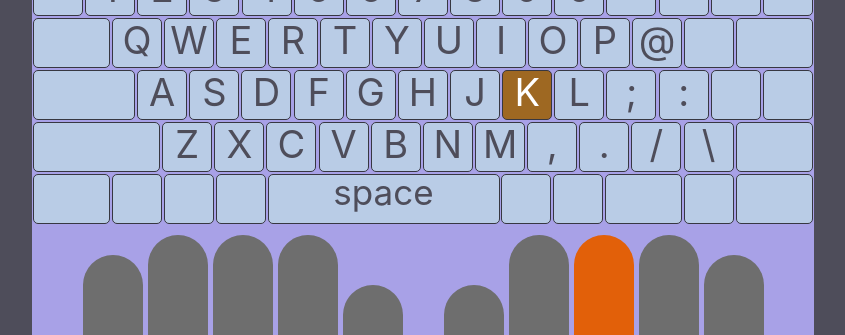
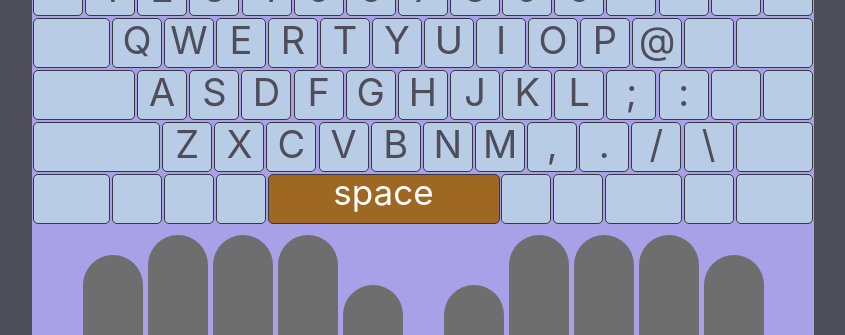
Before and after one commit to tyahha/type-typing, a React (Create React App) app: page / in a window 1280 px wide. Shown: the part 465-800 px from the top of the page, without its empty margins (217-1062 px from the left). Built offline with nearby package versions, Linux system fonts and the light colour scheme.

Commit message:
Modeの追加とSpaceキーのハイライト対応

```diff
--- a/src/App.tsx
+++ b/src/App.tsx
@@ -8,52 +8,36 @@ import { Hands } from "./component/hands";
 import { StringDisplay } from "./component/string-display";
 import { ImgFrame } from "./component/img-frame";
 import { hazureSound } from "./assets/hazureSound";
-
-const problems = [
-  {
-    img: "https://www.shonenjump.com/j/rensai/img/main_kimetsu.jpg",
-    main: "鬼滅の刃",
-    kana: "きめつのやいば",
-    alphabet: "KIMETUNOYAIBA"
-  },
-  {
-    img: "https://item-shopping.c.yimg.jp/i/n/ten-ten-store_kmt-mctl-2",
-    main: "竈門禰豆子",
-    kana: "かまどねずこ",
-    alphabet: "KAMADONEZUKO"
-  },
-  {
-    img: "https://i.ytimg.com/vi/j5zpWCBbhD0/maxresdefault.jpg",
-    main: "煉獄杏寿郎",
-    kana: "れんごくきょうじゅろう",
-    alphabet: "RENGOKUKYOUJUROU"
-  },
-  {
-    img:
-      "https://shop6-makeshop.akamaized.net/shopimages/thechara55/0000000168982_Gg0cV7g.jpg",
-    main: "竈門炭治郎",
-    kana: "かまどたんじろう",
-    alphabet: "KAMADOTANJIROU"
-  },
-  {
-    img: "https://livedoor.blogimg.jp/anigei-mangabox/imgs/4/4/444766d1.png",
-    main: "心を燃やせ",
-    kana: "こころをもやせ",
-    alphabet: "KOKOROWOMOYASE"
-  }
-];
+import { problems } from "./assets/problems";
+import { Mode } from "./model/Mode";
 
 const App: React.FC = () => {
+  const [mode, setMode] = useState(Mode.WaitStart);
+
   const [problemIndex, setProblemIndex] = useState(0);
   const problem = useMemo(() => problems[problemIndex], [problemIndex]);
 
   const [inputedCount, setInputedCount] = useState(0);
-  const nextChar = useMemo(() => problem.alphabet[inputedCount], [
-    problem,
-    inputedCount
-  ]);
+  const nextChar = useMemo(() => {
+    switch (mode) {
+      case Mode.WaitStart:
+        return "space";
+      case Mode.Typing:
+        return problem.alphabet[inputedCount];
+      default:
+        return "";
+    }
+  }, [mode, problem, inputedCount]);
+
   useEffect(() => {
     const handler = (e: KeyboardEvent) => {
+      console.log("on keyborad event", e);
+
+      if (mode === Mode.WaitStart) {
+        if (e.key === " ") {
+          setMode(Mode.Typing);
+        }
+      } else if (mode === Mode.Typing) {
         const inputKey = e.key.toUpperCase();
         if (containKeyLines(inputKey)) {
           if (inputKey !== nextChar) {
@@ -73,6 +57,7 @@ const App: React.FC = () => {
             }
           }
         }
+      }
     };
 
     window.addEventListener("keydown", handler);
@@ -80,7 +65,7 @@ const App: React.FC = () => {
     return () => {
       window.removeEventListener("keydown", handler);
     };
-  }, [nextChar, inputedCount, problem.alphabet.length, problemIndex]);
+  }, [mode, nextChar, inputedCount, problem.alphabet.length, problemIndex]);
 
   return (
     <main className={style.main}>
--- /dev/null
+++ b/src/assets/problems.ts
@@ -0,0 +1,35 @@
+import { Problem } from "../model/problem";
+
+export const problems: Problem[] = [
+  {
+    img: "https://www.shonenjump.com/j/rensai/img/main_kimetsu.jpg",
+    main: "鬼滅の刃",
+    kana: "きめつのやいば",
+    alphabet: "KIMETUNOYAIBA"
+  },
+  {
+    img: "https://item-shopping.c.yimg.jp/i/n/ten-ten-store_kmt-mctl-2",
+    main: "竈門禰豆子",
+    kana: "かまどねずこ",
+    alphabet: "KAMADONEZUKO"
+  },
+  {
+    img: "https://i.ytimg.com/vi/j5zpWCBbhD0/maxresdefault.jpg",
+    main: "煉獄杏寿郎",
+    kana: "れんごくきょうじゅろう",
+    alphabet: "RENGOKUKYOUJUROU"
+  },
+  {
+    img:
+      "https://shop6-makeshop.akamaized.net/shopimages/thechara55/0000000168982_Gg0cV7g.jpg",
+    main: "竈門炭治郎",
+    kana: "かまどたんじろう",
+    alphabet: "KAMADOTANJIROU"
+  },
+  {
+    img: "https://livedoor.blogimg.jp/anigei-mangabox/imgs/4/4/444766d1.png",
+    main: "心を燃やせ",
+    kana: "こころをもやせ",
+    alphabet: "KOKOROWOMOYASE"
+  }
+];
--- a/src/container/KeyBoardContainer.tsx
+++ b/src/container/KeyBoardContainer.tsx
@@ -63,7 +63,7 @@ export const KeyBoardContainer = ({ nextChar }: { nextChar: string }) => {
         <KeyButton />
         <KeyButton />
         <KeyButton />
-        <KeyButtonSpace highLight={false}>space</KeyButtonSpace>
+        <KeyButtonSpace highLight={nextChar === "space"}>space</KeyButtonSpace>
         <KeyButton />
         <KeyButton />
         <KeyButtonOneHalf />
--- /dev/null
+++ b/src/model/Mode.ts
@@ -0,0 +1,6 @@
+export enum Mode {
+  WaitStart,
+  CountDown,
+  Typing,
+  End
+}
```
Lines whose indentation alone changed are shown as unchanged.
